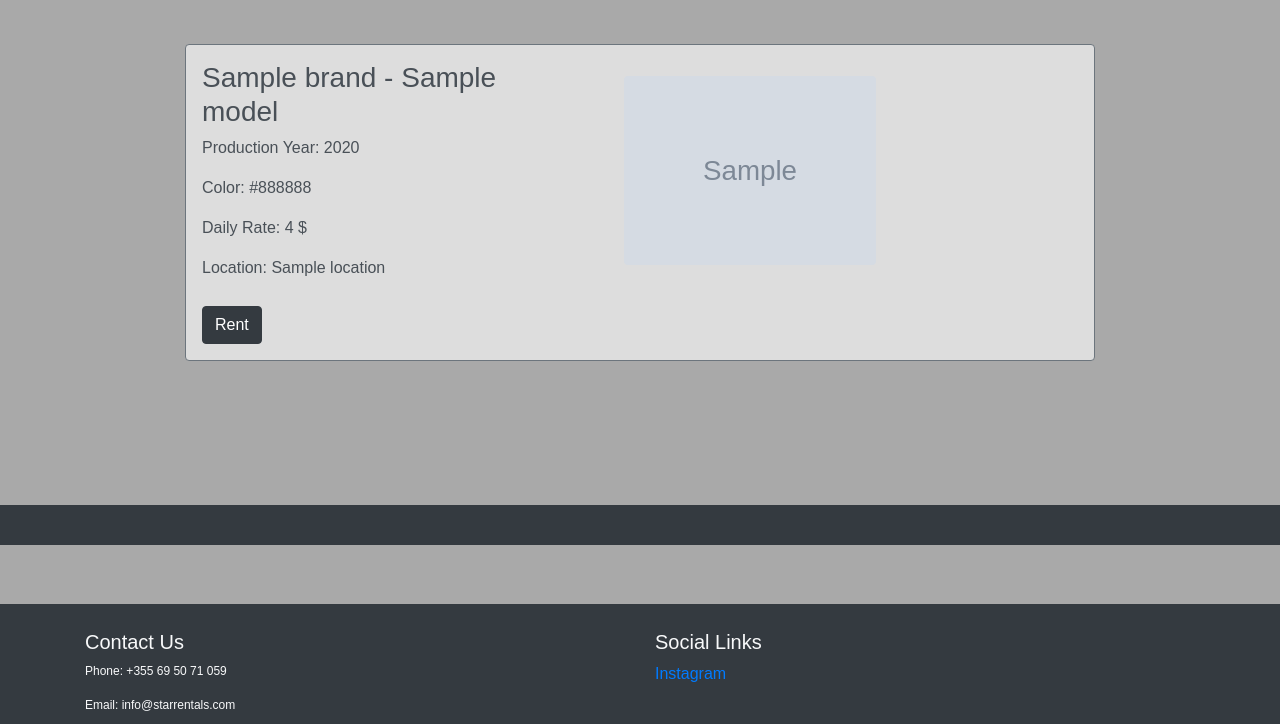
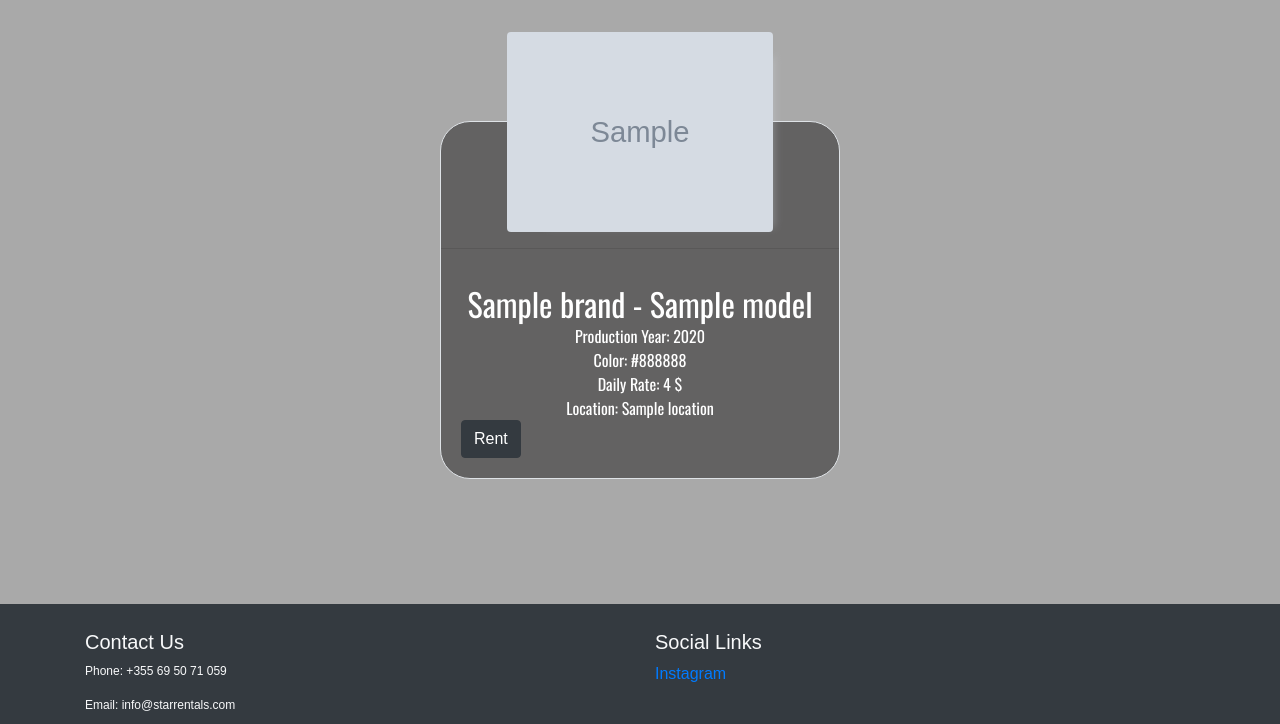
Before and after one commit to TediMihali/StarRentalCode, a Django app: template car_rental_project/rental/templates/auto_listing.html in a window 1280 px wide. Shown: the part 76-800 px from the top of the page. Run offline with Django 3.2, Linux system fonts and the light colour scheme; the template is opened without the code that fills it: most values are stand-ins (such as "Sample title", 1, 10 or a date in 2020); grey boxes marked "Sample" are stand-in pictures; some libraries are stand-ins or nearby versions.

Commit message:
rini news

```diff
--- a/car_rental_project/rental/templates/auto_listing.html
+++ b/car_rental_project/rental/templates/auto_listing.html
@@ -3,54 +3,122 @@
 
 {% block content %}
 <style>
-    .car-image {
-        width: 70%;
+    @import url("https://use.fontawesome.com/releases/v6.5.1/css/all.css");
+    @import url("https://fonts.googleapis.com/css2?family=Montserrat&family=Oswald");
+
+     .card-container {
+        display: flex;
+        justify-content: center;
+        align-items: center;
+        height: 75vh; /* Optional: Adjust the height based on your design */
+    }
+    .card {
+    	align: center;
+        width: 400px;
         height: auto;
-        margin: 15px;
+        min-height: 100px;
+        background: #636262;
+        border-radius: 30px;
+        position: relative;
+        z-index: 10;
+        margin: 0 30px;
+        transition: all .25s ease;
+        box-shadow:
+            0px 0px 0px 0px #00000014;
+        cursor: pointer;
     }
-    .container_car {
-        width: 60%;
+
+    hr {
+        color: bisque;
+
     }
-    .rent-button {
-        display: inline-block;
-        margin-top: 10px;
+
+    .image {
+        width: calc(100% - 60px);
+        margin: 0px 30px;
+        margin-top: -90px;
+        display: flex;
+        align-items: center;
+        justify-content: center;
+        transition: all .35s ease-out;
+
+        & img.blur {
+            position: absolute;
+            transform:
+                translate(20px, 10px) scale(.85);
+            filter: blur(5px);
+            z-index: -1;
+            opacity: .35;
+            transition: all .35s ease-out;
+        }
+
+        & img {
+            height: 200px;
+        }
+    }
+
+
+    .text {
+    	color: white;
+        padding: 20px;
+
+        & h2 {
+            font-family: "Oswald", sans-serif;
+            margin: 0px;
+            text-align: center;
+        }
+        & p {
+            font-family: "Oswald", sans-serif;
+            margin: 0px;
+            text-align: center;
+        }
+    }
+
+    .card:hover {
+        transform: translate(0, -10px);
+        box-shadow: 0px 17px 35px 0px #00000012;
+
+        & .image {
+            transform: translate(0, -15px);
+        }
+
+        & img.blur {
+            opacity: .5;
+            transform:
+                translate(25px, 26px) scale(.85);
+        }
     }
 </style>
 
-<div class="container mt-4">
-    <div class="row justify-content-md-center">
+
 	{% for car in car_list %}
-            <div class="col-md-10 mb-4 container_car justify-content-center" style="padding:20px">
-                <div class="border border-secondary rounded" style="background-color:#DDDDDD">
-                    <div class="row">
-                        <div class="col-md-5 m-3">
-                            <h3>{{ car.brand }} - {{ car.model }}</h3>
+
+<div class="card-container">
+     <div class="card">
+		<div class="image">
+		{% for image in car.car_images.all|slice:":1"%}
+			<img src="{{ image.image.url }}" alt="{{ car.brand }} - {{ car.model }} Image" class="rounded img-fluid car-image">
+			<img class="blur" src="{{ image.image.url }}" alt="{{ car.brand }} - {{ car.model }} Image" class="rounded img-fluid car-image">
+		{% endfor %}
+		</div>
+		 <hr>
+		<div class="text">
+			<h2>{{ car.brand }} - {{ car.model }}</h2>
 			<p>Production Year: {{ car.production_year }}</p>
 			<p>Color: {{ car.color }}</p>
 			<p>Daily Rate: {% if user.is_authenticated %}{{car.discounted_daily_rate}} {% else %}{{car.daily_rate}}{% endif %} $</p>
 			<p>Location: {{ car.location }}</p>
 			<a href="{% url 'rental:car_rent' car_id=car.id %}" class="btn btn-dark rent-button" data-car-id="{{ car.id }}">Rent</a>
-                            <!-- Add more information as needed -->
-                        </div>
-                        <div class="col-md-5 mt-3 mr-5 mb-3">
-                            {% for image in car.car_images.all|slice:":1" %}
-                                <img src="{{ image.image.url }}" alt="{{ car.brand }} - {{ car.model }} Image" class="rounded img-fluid car-image">
-                            {% endfor %}
 		</div>
      </div>
-                </div>
-            </div>
+
 	{% endfor %}
-    </div>
 
 
-</div>
+
 
 <div class="footer-place" style="margin-top: 100px">
     {% include 'footer.html' %}
 </div>
 <script src="{% static 'js/rent_button.js' %}"></script>
-
-
-
-{% endblock %}
+{% endblock %}
--- a/car_rental_project/static/css/aboutus.css
+++ b/car_rental_project/static/css/aboutus.css
@@ -53,13 +53,6 @@ body {
 .jumbotron p:hover {
   transform: scale(1.1); /* Zoom in by 10% on hover */
 }
-/* Footer Styling */
-.footer-place {
-  margin-top: 200px;
-  background-color: #343a40; /* Dark color for the footer background */
-  padding: 20px 0;
-  color: #ffffff; /* Text color for the footer */
-}
 .card,
 .jumbotron {
   transition: transform 0.3s ease-in-out; /* Add a smooth transition effect */
```
Also changed, not shown: car_rental_project/db.sqlite3, car_rental_project/media/cars/A45.png (deleted), car_rental_project/media/cars/gclass.png (deleted). Lines whose indentation alone changed are shown as unchanged.
